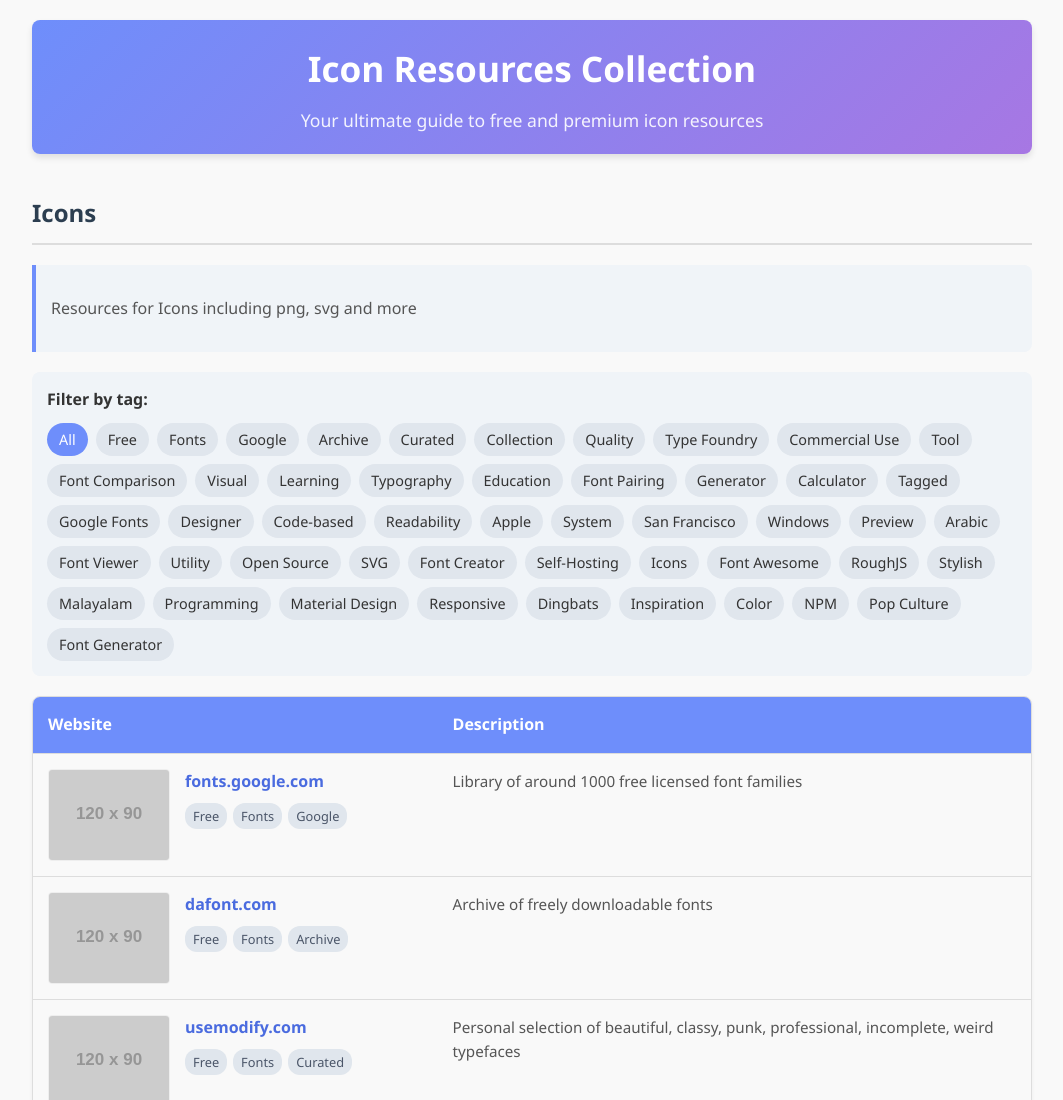
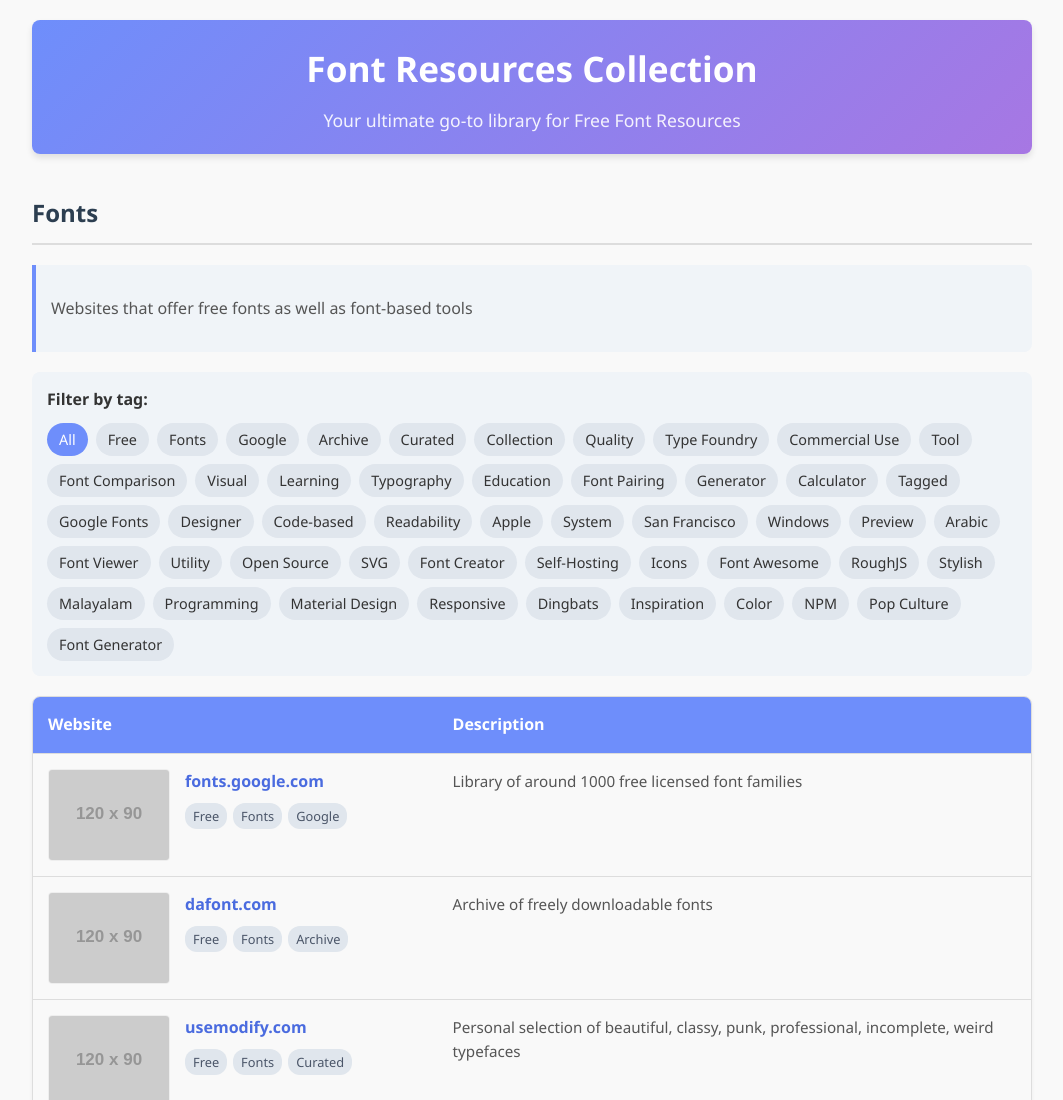
Before and after one commit to Bebell-Digital-Solutions/directorio-fonts, a plain HTML site: page index.html in a window 1280 px wide. Shown: the top 1100 px of the page, without its empty margins (108-1171 px from the left). Drawn offline with Linux system fonts and the light colour scheme; placeholder pictures from the web are drawn by us.

Commit message:
Update index.html

```diff
--- a/index.html
+++ b/index.html
@@ -3,7 +3,7 @@
 <head>
     <meta charset="UTF-8">
     <meta name="viewport" content="width=device-width, initial-scale=1.0">
-    <title>Icon Resources</title>
+    <title>Font Resources</title>
     <style>
         body {
             font-family: 'Segoe UI', Tahoma, Geneva, Verdana, sans-serif;
@@ -197,14 +197,17 @@
 </head>
 <body>
     <div class="banner">
-        <h1>Icon Resources Collection</h1>
-        <p>Your ultimate guide to free and premium icon resources</p>
+        <h1>Font Resources Collection</h1>
+        <p>Your ultimate go-to library for Free Font Resources
+</p>
     </div>
 
-    <h2 id="icons">Icons</h2>
+    <h2 id="icons">Fonts</h2>
 
     <blockquote>
-        <p>Resources for Icons including png, svg and more</p>
+        <p>Websites that offer free fonts as well as font-based tools
+
+</p>
     </blockquote>
 
 
```
